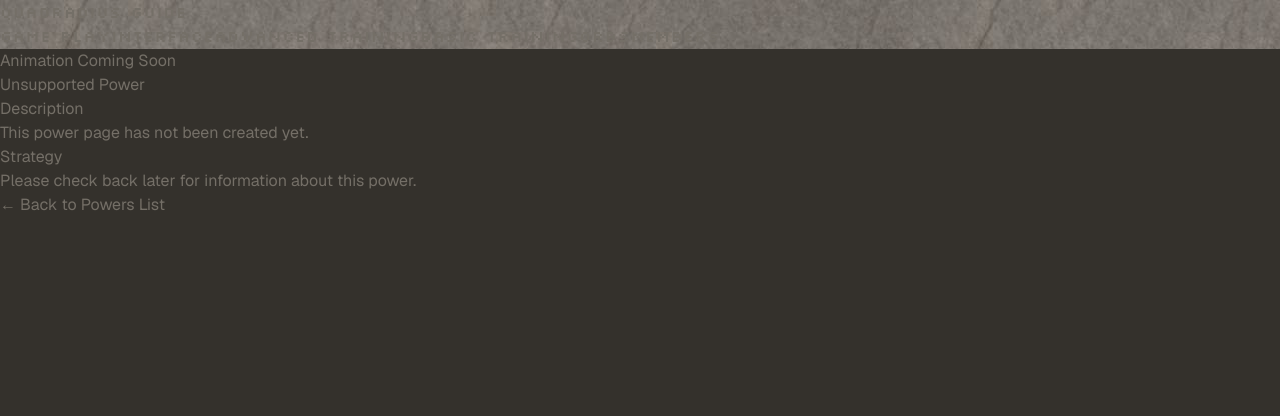
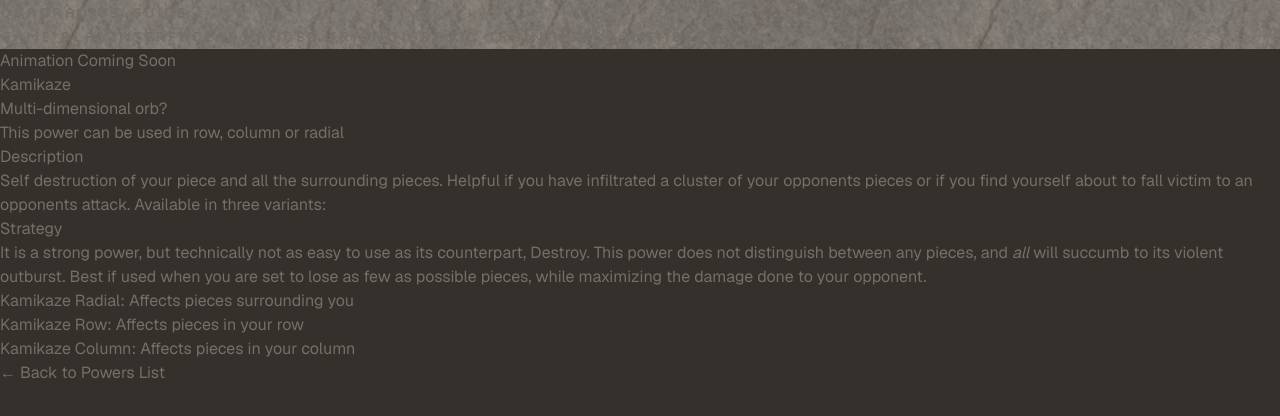
Before and after one commit to Fruktus/QuadradiusPreservationProject, a Next.js app in the folder web/: page /orbs/kamikaze in a window 1280 px wide. Shown: the top 416 px of the page. Built offline with nearby package versions, Linux system fonts and the light colour scheme.

Commit message:
[tech] - add more orbs

```diff
--- /dev/null
+++ b/web/src/app/orbs/kamikaze/page.tsx
@@ -0,0 +1,27 @@
+import OrbLayout from "../components/orb-layout/orb-layout";
+
+export default function KamikazePage() {
+  return (
+    <OrbLayout
+      title="Kamikaze"
+      description="Self destruction of your piece and all the surrounding pieces. Helpful if you have infiltrated a cluster of your opponents pieces or if you find yourself about to fall victim to an opponents attack. Available in three variants:"
+      strategy={
+        <p>
+          It is a strong power, but technically not as easy to use as its
+          counterpart, Destroy. This power does not distinguish between any
+          pieces, and <span style={{ fontStyle: "italic" }}>all</span> will
+          succumb to its violent outburst. Best if used when you are set to lose
+          as few as possible pieces, while maximizing the damage done to your
+          opponent.
+        </p>
+      }
+      multiDimensional={true}
+    >
+      <ul>
+        <li>Kamikaze Radial: Affects pieces surrounding you</li>
+        <li>Kamikaze Row: Affects pieces in your row</li>
+        <li>Kamikaze Column: Affects pieces in your column</li>
+      </ul>
+    </OrbLayout>
+  );
+}
```
Also changed, not shown: web/src/app/orbs/acidic/page.tsx (added, +18 -0 lines), web/src/app/orbs/destroy/page.tsx (added, +18 -0 lines), web/src/app/orbs/page.tsx (+15 -0 lines), web/src/app/orbs/recruit/page.tsx (+6 -6 lines).
